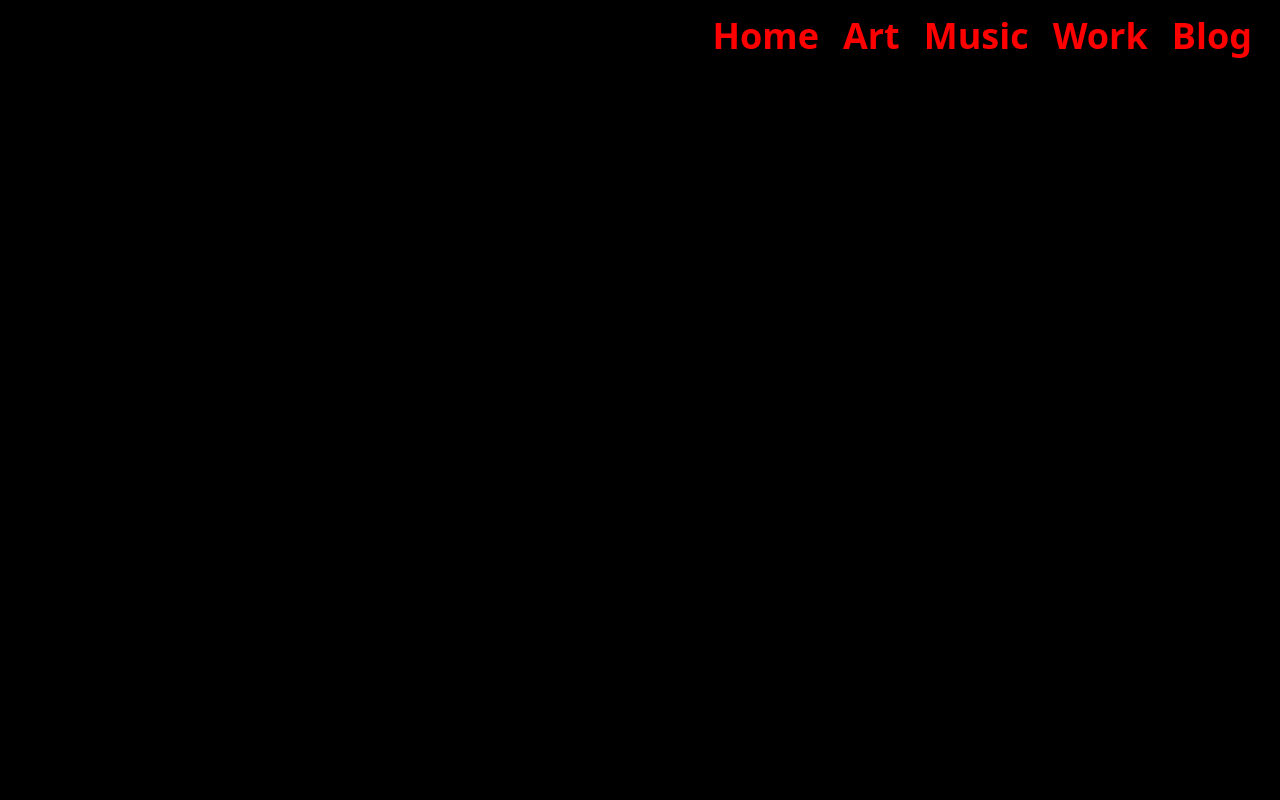
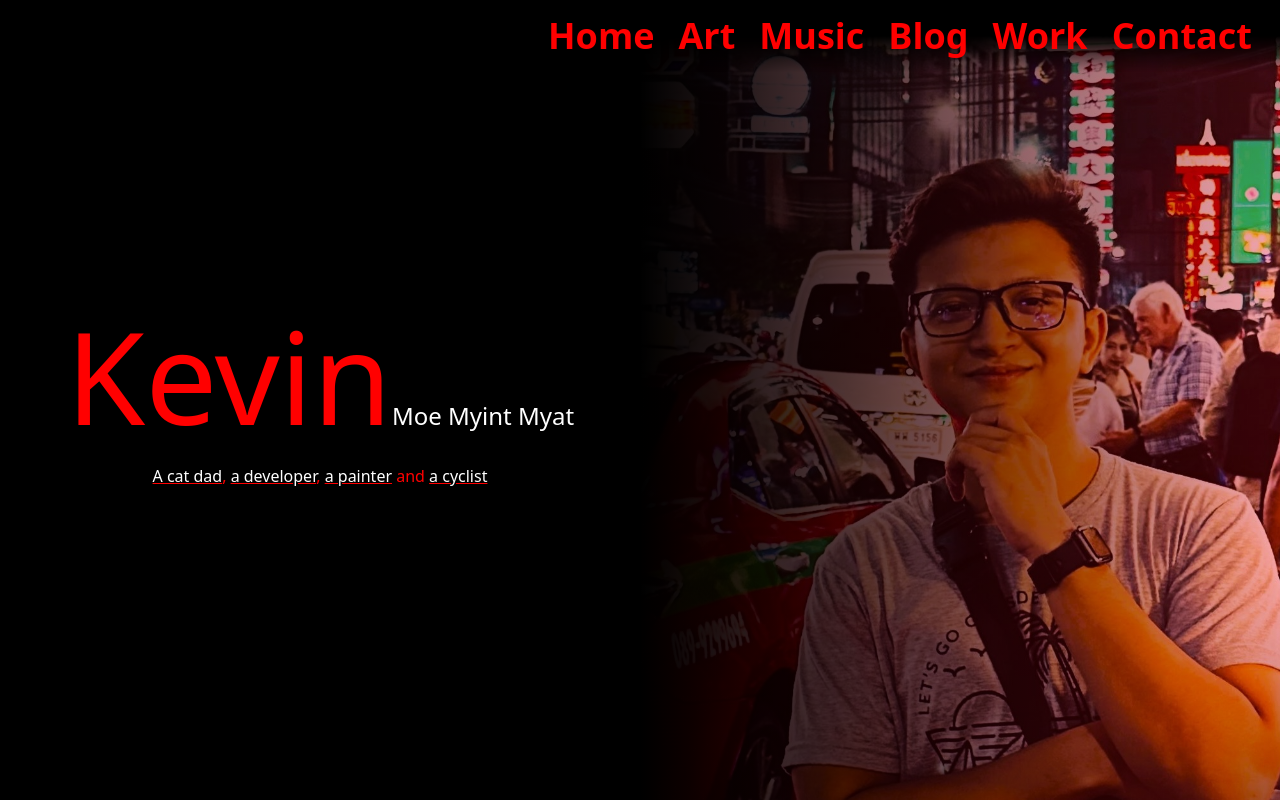
Before and after one commit to kevinmoemyintmyat/kevinmoemyintmyat.github.io, a Nuxt app: page / in a window 1280 px wide. Built offline with nearby package versions, Linux system fonts and the light colour scheme.

Commit message:
finish: home page

```diff
--- a/components/NavBar.vue
+++ b/components/NavBar.vue
@@ -1,28 +1,45 @@
 <template>
   <div class="p-4 flex flex-row fixed right-0">
     <NuxtLink to="/" class="mx-3">
-      <h1 class="text-4xl font-bold hover:underline hover:cursor-pointer">
+      <h1
+        class="text-4xl font-bold hover:underline hover:cursor-pointer hover:text-white"
+      >
         Home
       </h1>
     </NuxtLink>
     <NuxtLink to="/creative" class="mx-3">
-      <h1 class="text-4xl font-bold hover:underline hover:cursor-pointer">
+      <h1
+        class="text-4xl font-bold hover:underline hover:cursor-pointer hover:text-white"
+      >
         Art
       </h1>
     </NuxtLink>
     <NuxtLink to="/music" class="mx-3">
-      <h1 class="text-4xl font-bold hover:underline hover:cursor-pointer">
+      <h1
+        class="text-4xl font-bold hover:underline hover:cursor-pointer hover:text-white"
+      >
         Music
       </h1>
     </NuxtLink>
-    <a href="https://kevinmoemyintmyat.gitlab.io" class="mx-3">
-      <h1 class="text-4xl font-bold hover:underline hover:cursor-pointer">
+    <NuxtLink to="/blog" class="mx-3">
+      <h1
+        class="text-4xl font-bold hover:underline hover:cursor-pointer hover:text-white"
+      >
+        Blog
+      </h1>
+    </NuxtLink>
+    <a href="https://kevinmoemyintmyat.gitlab.io" class="mx-3" target="blank">
+      <h1
+        class="text-4xl font-bold hover:underline hover:cursor-pointer hover:text-white"
+      >
         Work
       </h1>
     </a>
-    <NuxtLink to="/blog" class="mx-3">
-      <h1 class="text-4xl font-bold hover:underline hover:cursor-pointer">
-        Blog
+    <NuxtLink to="/contact" class="mx-3">
+      <h1
+        class="text-4xl font-bold hover:underline hover:cursor-pointer hover:text-white"
+      >
+        Contact
       </h1>
     </NuxtLink>
   </div>
@@ -32,4 +49,15 @@
 export default {};
 </script>
 
-<style></style>
+<style scoped>
+div {
+  z-index: 9999999;
+  background-image: linear-gradient(
+    to bottom,
+    #000000,
+    #000000,
+    rgba(255, 0, 0, 0)
+  );
+  opacity: 1;
+}
+</style>
--- a/pages/index.vue
+++ b/pages/index.vue
@@ -1,8 +1,62 @@
 <template>
+  <div class="container h-screen w-screen flex flex-row">
+    <div class="h-screen w-3/6 flex flex-col justify-center items-center">
+      <h1>
+        <span class="text-9xl">Kevin</span>
+        <span class="text-white text-2xl">Moe Myint Myat</span>
+      </h1>
+      <div class="mt-6">
+        <a
+          class="underline cursor-pointer"
+          href="https://www.instagram.com/jiemao_blackcat"
+          target="blank"
+        >
+          <span class="text-white text-1xl">A cat dad</span></a
+        >,
+        <a
+          class="underline cursor-pointer"
+          href="https://kevinmoemyintmyat.gitlab.io/"
+          target="blank"
+        >
+          <span class="text-white text-1xl">a developer</span></a
+        >,
+        <a
+          class="underline cursor-pointer"
+          href="https://www.instagram.com/m3_yevn_artgallery/"
+          target="blank"
+        >
+          <span class="text-white text-1xl">a painter</span></a
+        >
+        and
+        <a
+          class="underline cursor-pointer"
+          href="https://www.strava.com/athletes/kmoemyintmyat"
+          target="blank"
+        >
+          <span class="text-white text-1xl">a cyclist</span></a
+        >
+      </div>
+    </div>
+    <div class="image h-screen w-3/6">
+      <div class="overlay"></div>
+    </div>
+  </div>
 </template>
 
 <script>
 export default {};
 </script>
 
-<style></style>
+<style>
+.image {
+  background-image: url("@/assets/images/me-artist-web.jpg");
+  background-size: cover;
+}
+
+.overlay {
+  height: 100%;
+  width: 100%;
+  background-image: linear-gradient(to right, #000000, rgba(255, 0, 0, 0.201));
+  opacity: 1;
+}
+</style>
```
Also changed, not shown: assets/images/me-artist-web.jpg (added).
